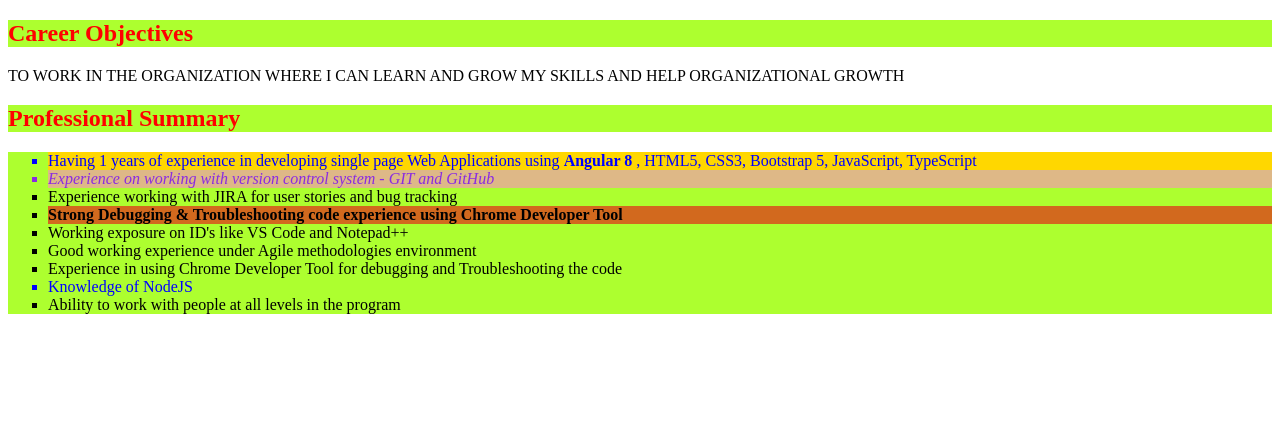
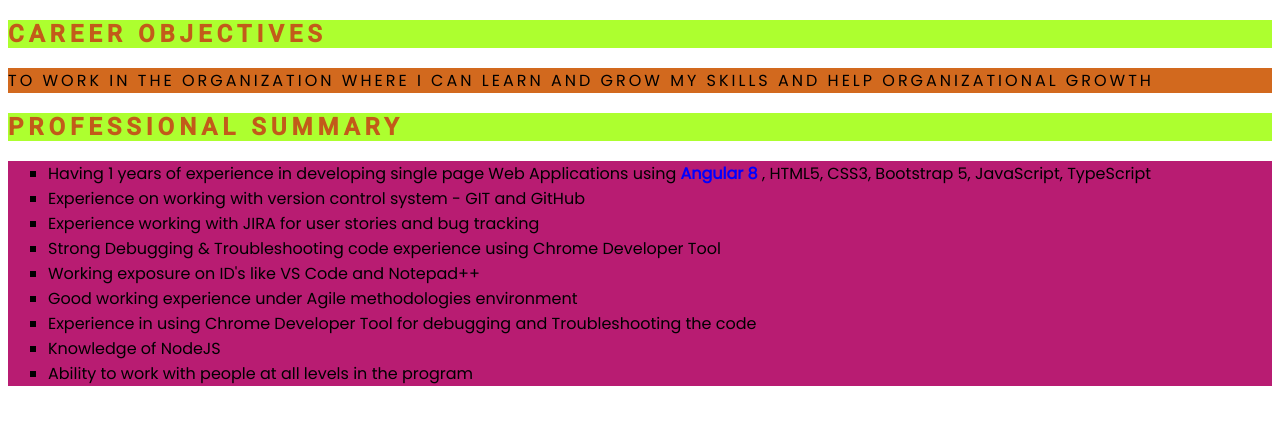
Before and after one commit to pmk1989/myprofile, a plain HTML site: page home.html in a window 1280 px wide. Drawn offline with Linux system fonts and the light colour scheme.

Commit message:
updated home page with css font family
updated home page with css font family

```diff
--- a/home.html
+++ b/home.html
@@ -4,6 +4,10 @@
     <meta charset="UTF-8">
     <meta name="viewport" content="width=device-width, initial-scale=1.0">
     <title> Professional Summary </title>
+
+    <link rel="preconnect" href="https://fonts.googleapis.com">
+    <link rel="preconnect" href="https://fonts.gstatic.com" crossorigin>
+    <link href="https://fonts.googleapis.com/css2?family=Poppins&family=Roboto:wght@500&display=swap" rel="stylesheet">
     <style>
 .mycareer{
 
@@ -16,29 +20,23 @@
     font-weight: bold;
 }
 ul{
-    background-color:greenyellow;
+    background-color:rgb(184, 28, 114);
+    font-family: 'Poppins', sans-serif;
 }
-#myYear{
-    color: blue;
-    background-color:gold;
-}
-#myexp{
-    font-style: italic;
-    color: blueviolet;
-    background-color: burlywood;
-}
-#coding{
-    font-weight: bolder;
+
+
+p{
     background-color: chocolate;
-}
-#nodejs{
-    color: blue;
-    font-family: 'Times New Roman', Times, serif;
-}
-p{
+    font-family: 'Poppins', sans-serif;
+    letter-spacing: 3px;
     text-transform: uppercase;
 }
-
+.mycareer{
+color: rgb(194, 91, 26);
+    font-family: 'Roboto', sans-serif;
+    letter-spacing: 5px;
+    text-transform: uppercase;
+}
 
 
     </style>
@@ -51,14 +49,14 @@ p{
 <h2 class="mycareer"> Professional Summary </h2>
 
 <ul style="list-style-type:square">
-<li id="myYear"> Having 1 years of experience in developing single page Web Applications using <span id="developer">Angular 8</span> , HTML5, CSS3, Bootstrap 5, JavaScript, TypeScript</li>
-<li id="myexp"> Experience on working with version control system - GIT and GitHub </li>
+<li> Having 1 years of experience in developing single page Web Applications using <span id="developer">Angular 8</span> , HTML5, CSS3, Bootstrap 5, JavaScript, TypeScript</li>
+<li> Experience on working with version control system - GIT and GitHub </li>
 <li> Experience working with JIRA for user stories and bug tracking </li>
-<li id="coding"> Strong Debugging & Troubleshooting code experience using Chrome Developer Tool </li>
-<li id="notepad"> Working exposure on ID's like VS Code and Notepad++ </li>
+<li> Strong Debugging & Troubleshooting code experience using Chrome Developer Tool </li>
+<li> Working exposure on ID's like VS Code and Notepad++ </li>
 <li> Good working experience under Agile methodologies environment </li>
 <li> Experience in using Chrome Developer Tool for debugging and Troubleshooting the code </li>
-<li id="nodejs"> Knowledge of NodeJS </li>
+<li> Knowledge of NodeJS </li>
 <li> Ability to work with people at all levels in the program </li>
 </ul>
 </body>
```
Also changed, not shown: Index.html (+5 -0 lines).
